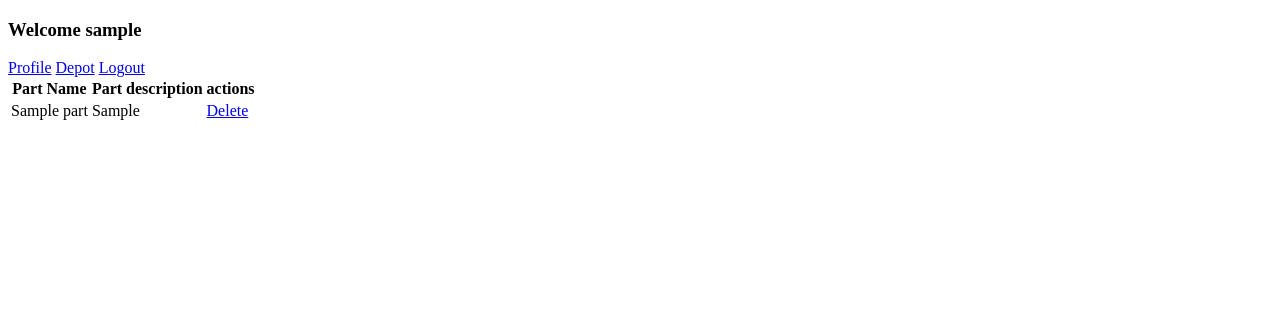
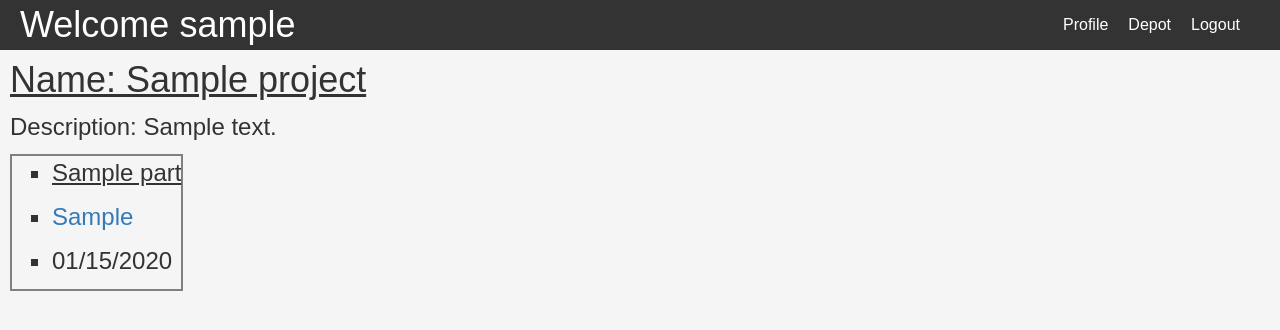
Before and after one commit to BollingerRyan/3d-print-share-site, a Flask app: page /view_project/1 in a window 1280 px wide. Shown: the top 330 px of the page. Run offline with Flask 2, Linux system fonts and the light colour scheme; the visitor is signed in with stand-in values (Sample User, id 1); tables that the repository leaves empty or names only in its code hold one stand-in row (values such as "Sample post"); some libraries are stand-ins or nearby versions.

Commit message:
adding styling! and more features

```diff
--- a/flask_app/controllers/navigation.py
+++ b/flask_app/controllers/navigation.py
@@ -76,12 +76,15 @@ def logout():
     session.clear()
     return redirect('/')
 
-@app.route('/view_project/<int:id>')
-def view_project_page(id):
+@app.route('/view_project/<int:project_id>')
+def view_project_page(project_id):
     if 'id' not in session:
         return redirect ('/')
     else:
-        parts = Part.get_parts_by_project_id({'project_id': id})
-        project = Project.get_project_by_id({'id': id})
+        print(project_id)
+        project = Project.get_project_by_id({'id':project_id})
+        parts = Part.get_parts_by_project_id({'project_id': project_id})
+        print(parts)
+        print(project)
         user = User.get_one_user({'id':session['id']})
         return render_template('/view_project.html', user=user, project=project, parts=parts)
--- a/flask_app/models/profile_model.py
+++ b/flask_app/models/profile_model.py
@@ -38,6 +38,19 @@ class Profile:
             return None
 
     @classmethod
+    def get_users_profile_from_project_id(cls, project_id):
+        query = '''
+        SELECT * FROM projects
+        WHERE project.id = %(project_id)s
+        '''
+        results = connectToMySQL(db).query_db(query, project_id)
+        print(f"results: {results}")
+        if results:
+            return cls(results[0])
+        else:
+            return None
+
+    @classmethod
     def update_users_profile(cls, user_data):
         query = "UPDATE profile SET Full_name = %(Full_name)s, description = %(description)s, Pic = %(Pic)s, updated_at = NOW() WHERE users_id = %(users_id)s;"
         return connectToMySQL(db).query_db(query, user_data)
--- a/flask_app/models/project_model.py
+++ b/flask_app/models/project_model.py
@@ -41,6 +41,7 @@ class Project:
             return False
         return cls(result[0])
 
+
     @classmethod
     def get_project_by_part_project_id(cls, id):
         query = "SELECT * FROM projects WHERE id = %(id)s;"
--- a/flask_app/static/depot_page.css
+++ b/flask_app/static/depot_page.css
@@ -49,12 +49,13 @@ p {
 
 form {
     display: flex;
-    justify-content: space-between;
+    justify-content: start;
     align-items: center;
 }
 
-select, input[type="search"], input[type="submit"] {
+select, input[type="submit"] {
     border: none;
+    margin-right: 10px;
     border-radius: 5px;
     box-shadow: 0 2px 5px rgba(0, 0, 0, 0.1);
     font-size: 16px;
--- /dev/null
+++ b/flask_app/static/view_project.css
@@ -0,0 +1,75 @@
+body {
+    font-family: Arial, sans-serif;
+    margin: 0;
+    padding: 0;
+    background-color: #f5f5f5;
+}
+
+#header {
+    background-color: #333;
+    color: #fff;
+    display: flex;
+    justify-content: flex-end;
+    align-items: center;
+    height: 50px;
+    padding: 0 20px;
+}
+
+#header a {
+    color: #fff;
+    font-size: 16px;
+    margin-right: 20px;
+    text-decoration: none;
+    transition: all 0.3s ease;
+}
+
+#header a:hover {
+    color: #ffd700;
+}
+
+.username {
+    margin-right: auto;
+}
+
+.projectname {
+    text-decoration: underline;
+    margin: 10px;
+    width: 80%;
+}
+.projectdes{
+    margin: 10px;
+    width: 80%;
+}
+h3 {
+    font-size: 36px;
+    margin-bottom: 20px;
+}
+
+p {
+    font-size: 24px;
+    margin-bottom: 50px;
+}
+.partlist{
+    width: max-content;
+    margin: 10px;
+    border: 2px solid grey;
+}
+.partname{
+    text-decoration: underline;
+}
+
+
+ul {
+    list-style: square;
+    margin-bottom: 50px;
+}
+
+li {
+    font-size: 24px;
+    margin-bottom: 10px;
+}
+
+tooltip-inner {
+    max-width: 500px;
+    font-size: 18px;
+}
--- a/flask_app/templates/depot_page.html
+++ b/flask_app/templates/depot_page.html
@@ -23,7 +23,6 @@
                     <option value="1">Most Recent</option>
                     <option value="2">Number Of Downloads</option>
                 </select>
-                <input type="search" name="searchbar" placeholder="Search for specific projects or users">
                 <input type="submit" name="submit" id="">
             </form>
         </div>
@@ -42,12 +41,12 @@
                 {% for project in projects %}
                 {% if project.project_name != None %}
                 <tr>
-                    <td>{{ project.project_name }}</td>
+                    <td>{{ project.project_name}}</td>
                     <td>{{ project.username }}</td>
                     <td>{{ project.description }}</td>
                     <td>{{ project.created_at.strftime('%m/%d/%Y') }}</td>
                     <td>
-                    <a href="/view_project/{{project.id}}" class="btn btn-primary">View</a>
+                    <a href="/view_project/{{ project['projects.id'] }}" class="btn btn-primary">View</a>
                     </td>
                 </tr>
                 {% endif %}
--- a/flask_app/templates/edit_project.html
+++ b/flask_app/templates/edit_project.html
@@ -30,7 +30,6 @@
         <input type="text" name="part_name" id="part_name" required>
         <label for="part">Part File:</label>
         <input type="file" name="part" id="part_file" accept=".stl" required>
-        <input type="hidden" name="project_id" value="{{project.id}}">
         <input type="submit" value="submit">
     </form>
     <table class="table">
--- a/flask_app/templates/view_project.html
+++ b/flask_app/templates/view_project.html
@@ -4,26 +4,38 @@
     <meta charset="UTF-8">
     <meta http-equiv="X-UA-Compatible" content="IE=edge">
     <meta name="viewport" content="width=device-width, initial-scale=1.0">
+    <link rel="stylesheet" href="https://maxcdn.bootstrapcdn.com/bootstrap/3.3.7/css/bootstrap.min.css">
+    <script src="https://ajax.googleapis.com/ajax/libs/jquery/3.5.1/jquery.min.js"></script>
+    <script src="https://maxcdn.bootstrapcdn.com/bootstrap/3.3.7/js/bootstrap.min.js"></script>
+    <link rel="stylesheet" href="{{ url_for('static', filename='view_project.css') }}">
     <title>view Project</title>
 </head>
 <body>
     <div id="header">
-        <h3>Welcome {{user.username}}</h3>
-        <a href="/profile">Profile</a>
+        <h3 class="username">Welcome {{user.username}}</h3>
+        <a href="/profile_page">Profile</a>
         <a href="/depot">Depot</a>
         <a href="/logout">Logout</a>
     </div>
-    <table>
-        <th>Part Name</th>
-        <th>Part description</th>
-        <th>actions</th>
+    <div>
+        <h3 class="projectname"> Name: {{project.project_name}}</h3>
+        <p class="projectdes">Description: {{project.description}}</p>
+    </div>
+    <div>
         {% for part in parts %}
-        <tr>
-            <td>{{ part.part_name }}</td>
-            <td>{{ part.part }}</td>
-            <td><a href="/delete_part/{{part.id}}">Delete</a></td>
-        </tr>
+        <ul class="partlist">
+            <li class="partname">{{part.part_name}}</li>
+            <li class="part"><a href="{{ url_for('static', filename=part.part) }}" data-toggle="tooltip" title=img src="{{ url_for('static', filename=part.part) }}" alt="{{part.part_name}}">{{part.part}}</a></li>
+            <li class="part">{{part.created_at.strftime('%m/%d/%Y')}}</li>
+        </ul>
         {% endfor %}
-    </table>
+    </div>
+    <script>
+        $(document).ready(function(){
+            $('[data-toggle="tooltip"]').tooltip({
+            html:true
+            });
+        });
+    </script>
 </body>
 </html>
```
Also changed, not shown: 1 other file.
